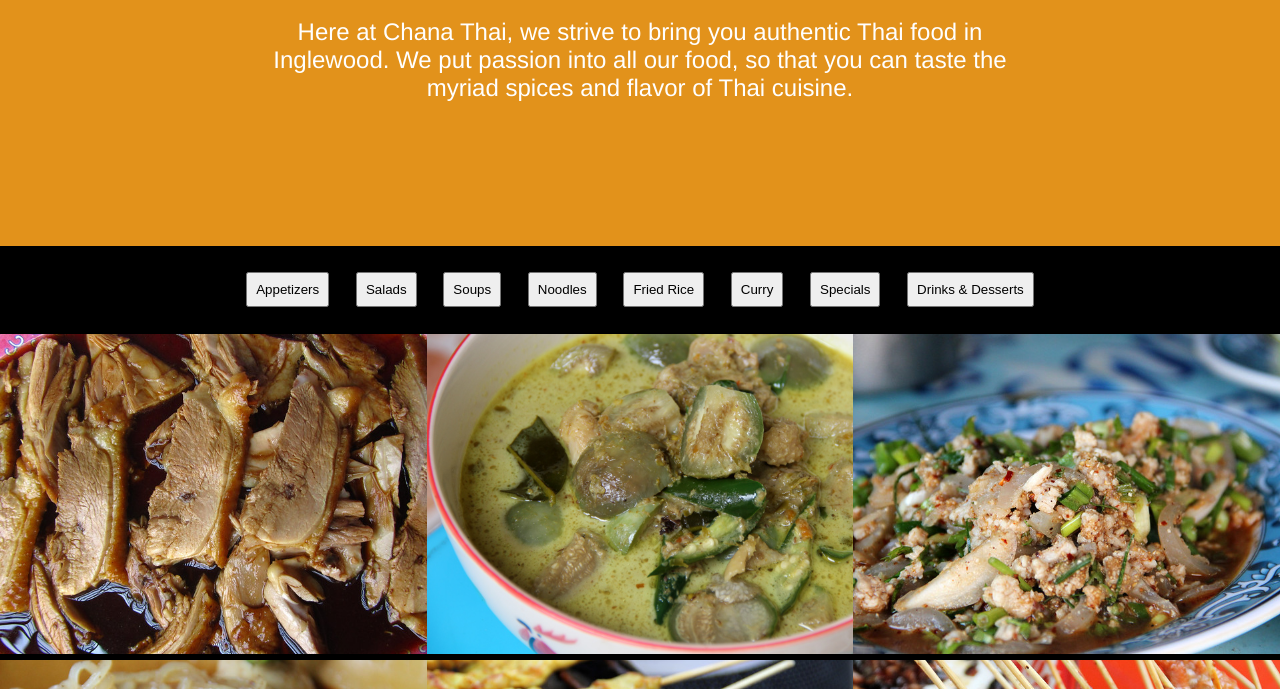
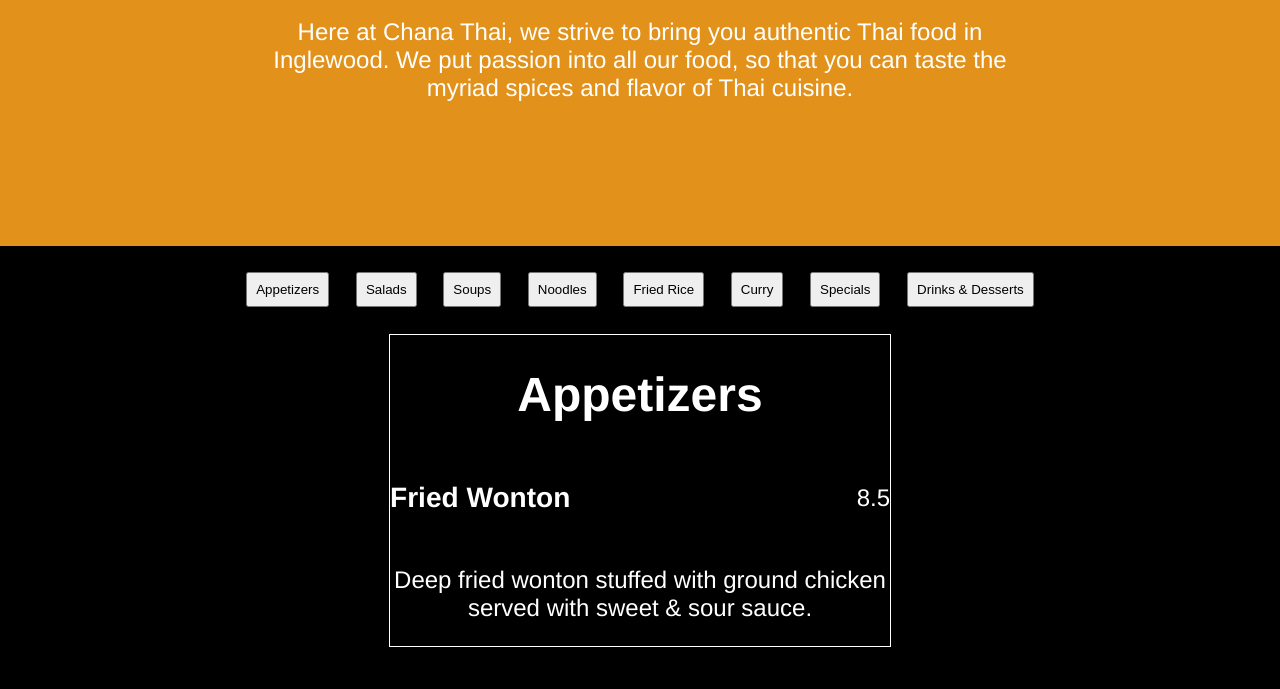
Before and after one commit to Sprite-MD/chana-thai, a plain HTML site: page index.html in a window 1280 px wide. Both pictures are taken after a click on the button "Appetizers". Shown: the part 1191-1880 px from the top of the page. Drawn offline with Linux system fonts and the light colour scheme.

Commit message:
changed file names

```diff
--- a/index.html
+++ b/index.html
@@ -227,42 +227,7 @@
             </div>
         </div>
 
-        <script src="menu/appetizers.js">
-            // const app_btn = document.querySelector('.appetizers');
-            // function insert(){
-
-            //     const menu = document.querySelector('#menu');
-            //     const menu_card = document.createElement('div');
-            //     menu_card.classList.add('menu_card');
-
-            //     const card_category = document.createElement('h1');
-            //     card_category.textContent = 'Appetizers';
-            //     menu_card.appendChild(card_category);
-
-            //     const food_item = document.createElement('div');
-            //     food_item.classList.add('food_item');
-
-            //     const food_top = document.createElement('div');
-            //     food_top.classList.add('food_item_top');
-            //     const food_name = document.createElement('h3');
-            //     food_name.textContent = 'food[0].name';
-
-            //     const price = document.createElement('div');
-            //     price.textContent = 'food[0].price';
-
-            //     const food_description = document.createElement('p');
-            //     food_description.textContent = 'food[0].description';
-
-            //     food_top.appendChild(food_name);
-            //     food_top.appendChild(price);
-            //     food_item.appendChild(food_top);
-            //     food_item.appendChild(food_description);
-            //     menu_card.appendChild(food_item);
-            //     menu.appendChild(menu_card);
-            // }
-            // app_btn.addEventListener('click', insert);
-        </script>
-
-        <script src="script.js"></script>
+        <script type='module' src='menu.js'></script>
+        <script src="lightbox.js"></script>
     </body>
 </html>
--- a/menu.js
+++ b/menu.js
@@ -52,7 +52,7 @@ function download(content, fileName, contentType) {
 
   // Attempt at importing menu data from external file
 
-  import { food } from "./menu_data";
+  import { food } from "./menu_data.js";
 
   const app_btn = document.querySelector('.appetizers');
   function insert(){
@@ -71,13 +71,13 @@ function download(content, fileName, contentType) {
       const food_top = document.createElement('div');
       food_top.classList.add('food_item_top');
       const food_name = document.createElement('h3');
-      food_name.textContent = 'food[0].name';
+      food_name.textContent = food[0].name;
 
       const price = document.createElement('div');
-      price.textContent = 'food[0].price';
+      price.textContent = food[0].price;
 
       const food_description = document.createElement('p');
-      food_description.textContent = 'food[0].description';
+      food_description.textContent = food[0].description;
 
       food_top.appendChild(food_name);
       food_top.appendChild(price);
```
Also changed, not shown: lightbox.js (renamed from script.js).
